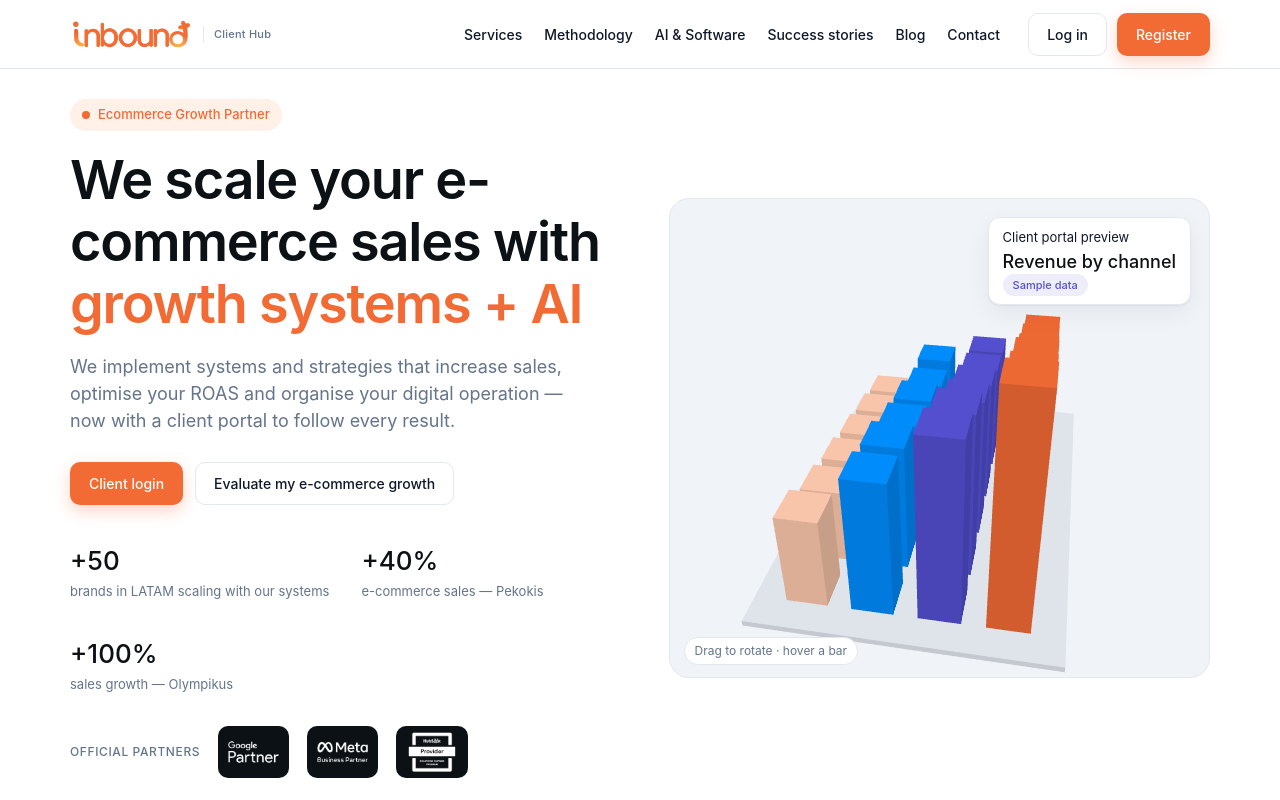
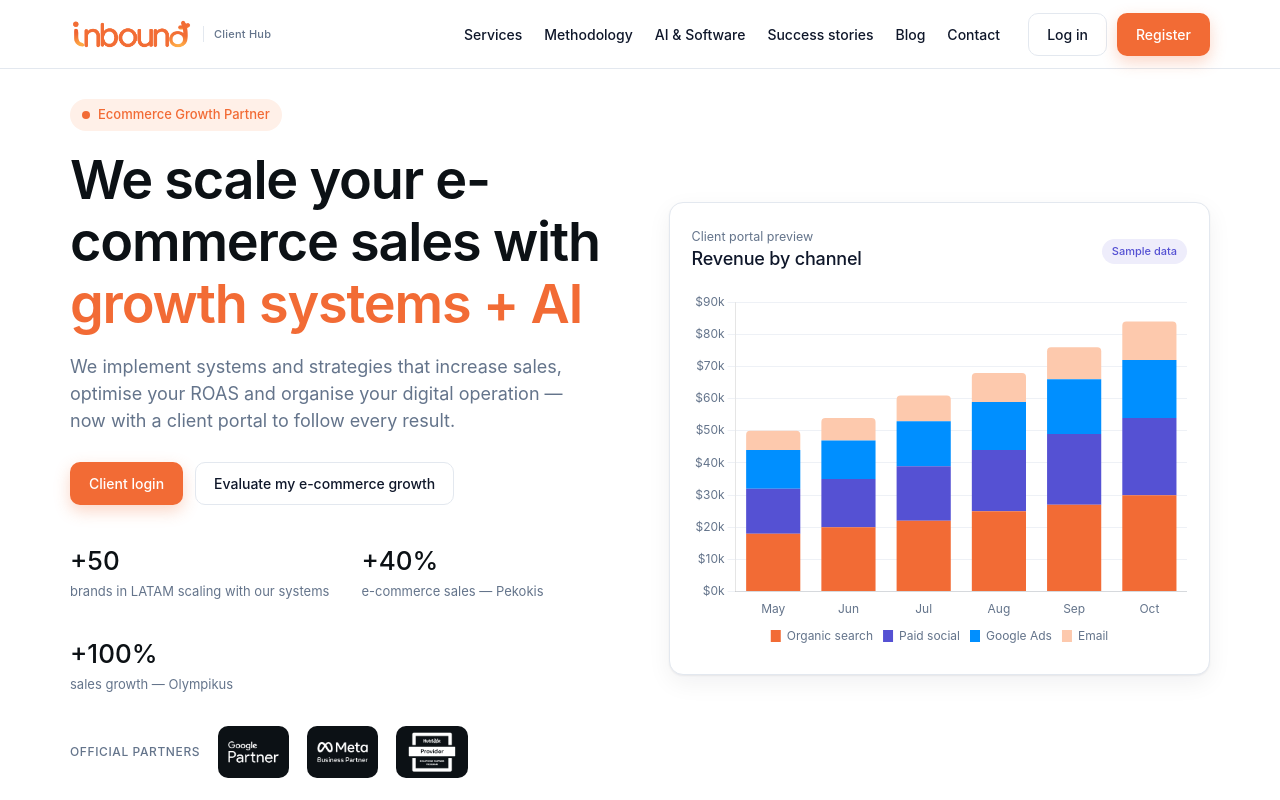
Before and after one commit to harsha7123/inboundplus, a React (Vite) app: page / in a window 1280 px wide. Shown: the top 800 px of the page. Built offline with nearby package versions, Linux system fonts and the light colour scheme.

Commit message:
Replace BarScene with Bar chart for revenue display

```diff
--- a/src/pages/Home.jsx
+++ b/src/pages/Home.jsx
@@ -1,9 +1,10 @@
 import { useEffect, useState } from "react";
 import { Link } from "react-router-dom";
 import Icon from "../components/Icon";
-import { BarScene, Chips, Tilt } from "../components/ui";
+import { Bar } from "react-chartjs-2";
+import { Chips, Tilt } from "../components/ui";
 import D from "../data";
-import { PALETTE_HEX } from "../lib/utils";
+import { C } from "../lib/utils";
 
 const SITE = "https://inboundplus.agency/";
 const unique = (arr) => ["All", ...new Set(arr)];
@@ -68,11 +69,20 @@ export default function Home() {
               <img src="/img/partner-hubspot.png" alt="HubSpot Partner" />
             </div>
           </div>
-          <BarScene className="scene-box" height={480} values={D.analytics.channelMonthly.slice(0, 4)} colors={PALETTE_HEX.slice(0, 3).concat(0xfdc9ad)} radius={15}
-            tooltip={(r, c, v) => `${D.analytics.channels.labels[r]} · ${m6[c]}: <b>$${v}k</b> <small>(sample)</small>`}>
-            <div className="scene-float" style={{ top: 18, right: 18 }}>Client portal preview<b>Revenue by channel</b><span className="sample-pill">Sample data</span></div>
-            <span className="scene-hint">Drag to rotate · hover a bar</span>
-          </BarScene>
+          <div className="card" style={{ padding: 22 }}>
+            <div className="flex between" style={{ marginBottom: 14 }}>
+              <div><small className="muted">Client portal preview</small><h3 style={{ marginTop: 2 }}>Revenue by channel</h3></div>
+              <span className="sample-pill">Sample data</span>
+            </div>
+            <div style={{ height: 360 }}>
+              <Bar data={{ labels: m6, datasets: D.analytics.channelMonthly.slice(0, 4).map((row, i) => ({
+                label: D.analytics.channels.labels[i], data: row, backgroundColor: [C.orange, C.purple, C.sky, C.peach][i], borderRadius: 4,
+              })) }} options={{
+                plugins: { legend: { position: "bottom" }, tooltip: { callbacks: { label: (x) => ` ${x.dataset.label}: $${x.raw}k` } } },
+                scales: { x: { stacked: true, grid: { display: false } }, y: { stacked: true, grid: { color: C.grid }, ticks: { callback: (v) => "$" + v + "k" } } },
+              }} />
+            </div>
+          </div>
         </div>
       </header>
 
```
